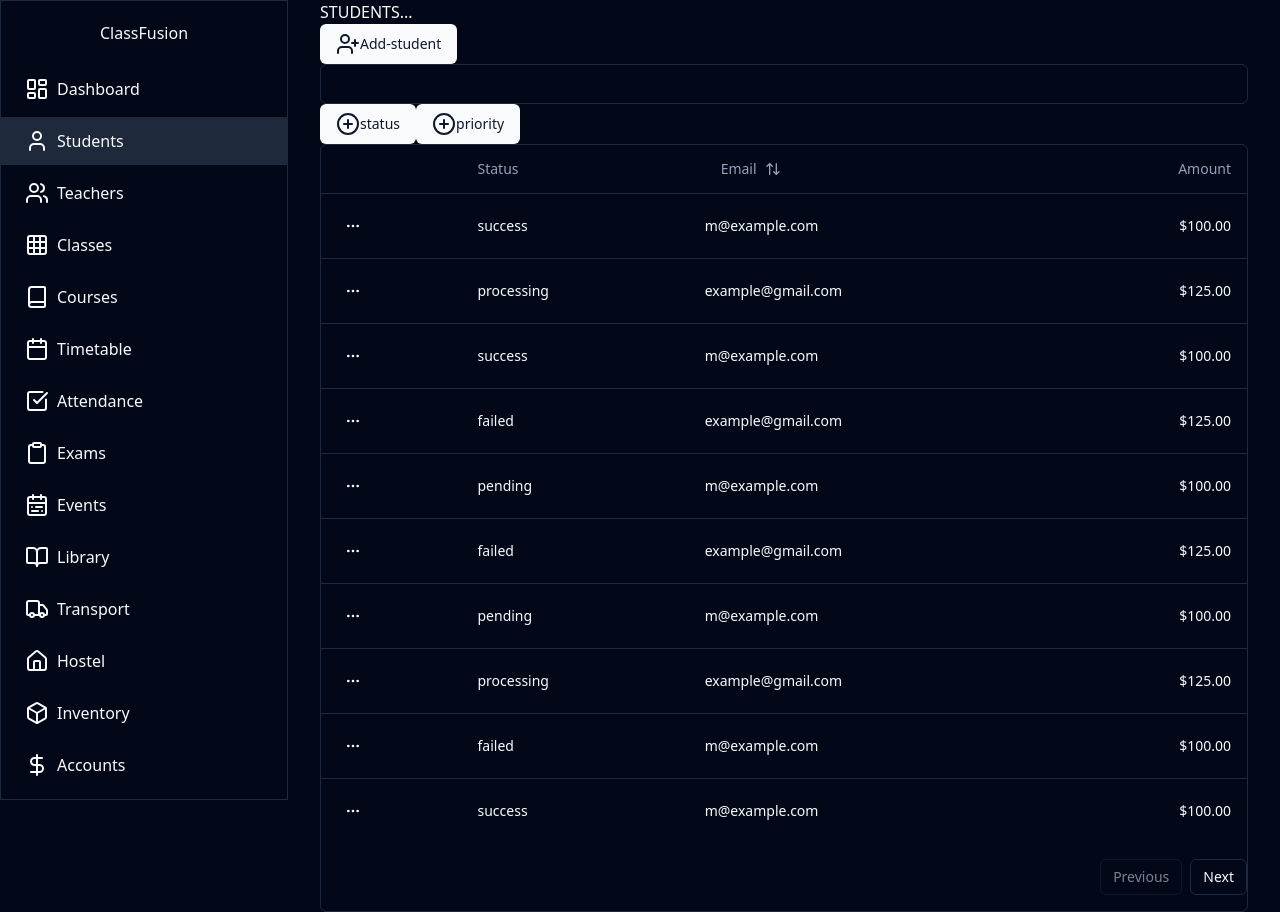
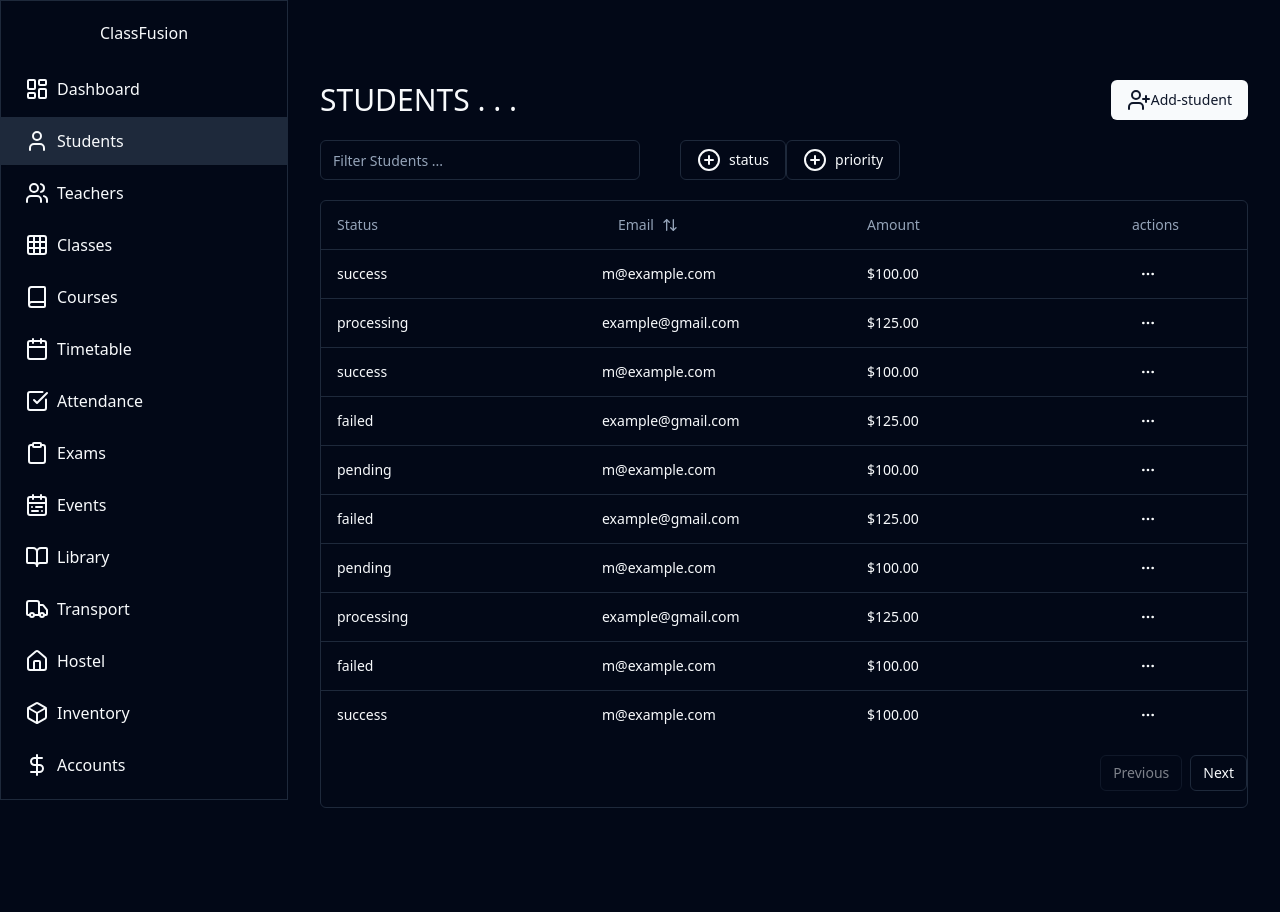
Before and after one commit to hariprasatham/school-management-system, a React (Vite) app in the folder frontend/: page /students in a window 1280 px wide. After the commit the page ends 808 px from the top, so only its background shows below. Built offline with nearby package versions, Linux system fonts and the light colour scheme.

Commit message:
added css changes

```diff
--- a/frontend/src/components/custom/data-table.tsx
+++ b/frontend/src/components/custom/data-table.tsx
@@ -74,7 +74,7 @@ export function DataTable<TData, TValue>({
                 data-state={row.getIsSelected() && "selected"}
               >
                 {row.getVisibleCells().map((cell) => (
-                  <TableCell key={cell.id}>
+                  <TableCell className="py-2" key={cell.id}>
                     {flexRender(cell.column.columnDef.cell, cell.getContext())}
                   </TableCell>
                 ))}
--- a/frontend/src/pages/students/Columns.tsx
+++ b/frontend/src/pages/students/Columns.tsx
@@ -42,8 +42,53 @@ export type Payment = {
 // ]
 
 export const columns: ColumnDef<Payment>[] = [
+
+  {
+    accessorKey: "status",
+    header: "Status",
+    cell: ({ row }) => {
+      return (
+        <div className="w-32" >{row.getValue("status")}</div>
+      )
+    }
+  },
+  {
+    accessorKey: "email",
+    header: ({ column }) => {
+      return (
+        <Button
+          variant="ghost"
+          onClick={() => column.toggleSorting(column.getIsSorted() === "asc")}
+        >
+          Email
+          <ArrowUpDown className="ml-2 h-4 w-4" />
+        </Button>
+      )
+    },
+    cell: ({row})=>{
+      return(
+        <div className="w-32">{row.getValue("email")}</div>
+      )
+    }
+  },
+  {
+    accessorKey: "amount",
+    header: () => <div className="text-left">Amount</div>,
+    cell: ({ row }) => {
+      const amount = parseFloat(row.getValue("amount"));
+      const formatted = new Intl.NumberFormat("en-US", {
+        style: "currency",
+        currency: "USD",
+      }).format(amount);
+      return (
+      <div className="w-32 text-left font-medium">{formatted}</div>
+      )
+
+    },
+  },
   {
     id: "actions",
+    header: "actions",
     cell: ({ row }) => {
       const payment = row.original
 
@@ -70,35 +115,4 @@ export const columns: ColumnDef<Payment>[] = [
       )
     },
   },
-  {
-    accessorKey: "status",
-    header: "Status",
-  },
-  {
-    accessorKey: "email",
-    header: ({ column }) => {
-      return (
-        <Button
-          variant="ghost"
-          onClick={() => column.toggleSorting(column.getIsSorted() === "asc")}
-        >
-          Email
-          <ArrowUpDown className="ml-2 h-4 w-4" />
-        </Button>
-      )
-    },
-  },
-  {
-    accessorKey: "amount",
-    header: () => <div className="text-right">Amount</div>,
-    cell: ({ row }) => {
-      const amount = parseFloat(row.getValue("amount"));
-      const formatted = new Intl.NumberFormat("en-US", {
-        style: "currency",
-        currency: "USD",
-      }).format(amount);
-
-      return <div className="text-right font-medium">{formatted}</div>;
-    },
-  },
 ];
--- a/frontend/src/pages/students/Student.tsx
+++ b/frontend/src/pages/students/Student.tsx
@@ -154,22 +154,22 @@ export const payments: Payment[] = [
 const student = () => {
   return (
     <div className="pr-8">
-      <div>
-      <h1>STUDENTS...</h1>
+      <div className="pt-20 pb-5 flex items-center justify-between">
+      <h1 className="text-3xl " >STUDENTS . . .</h1>
       <Button>
           <UserPlus />
           Add-student
       </Button>
       </div>
-      <div>
-        <Input />
-        <Button>
+      <div className="inline-flex pb-5">
+        <Input className="w-80 me-10 " placeholder="Filter Students ..." />
+        <Button variant="outline" className="">
           <CirclePlus />
-          status
+          <span className="ms-2">status</span>
         </Button>
-        <Button>
+        <Button variant="outline" className="me-10">
           <CirclePlus />
-          priority
+          <span className="ms-2">priority</span>
         </Button>
       </div>
       <div>
```
